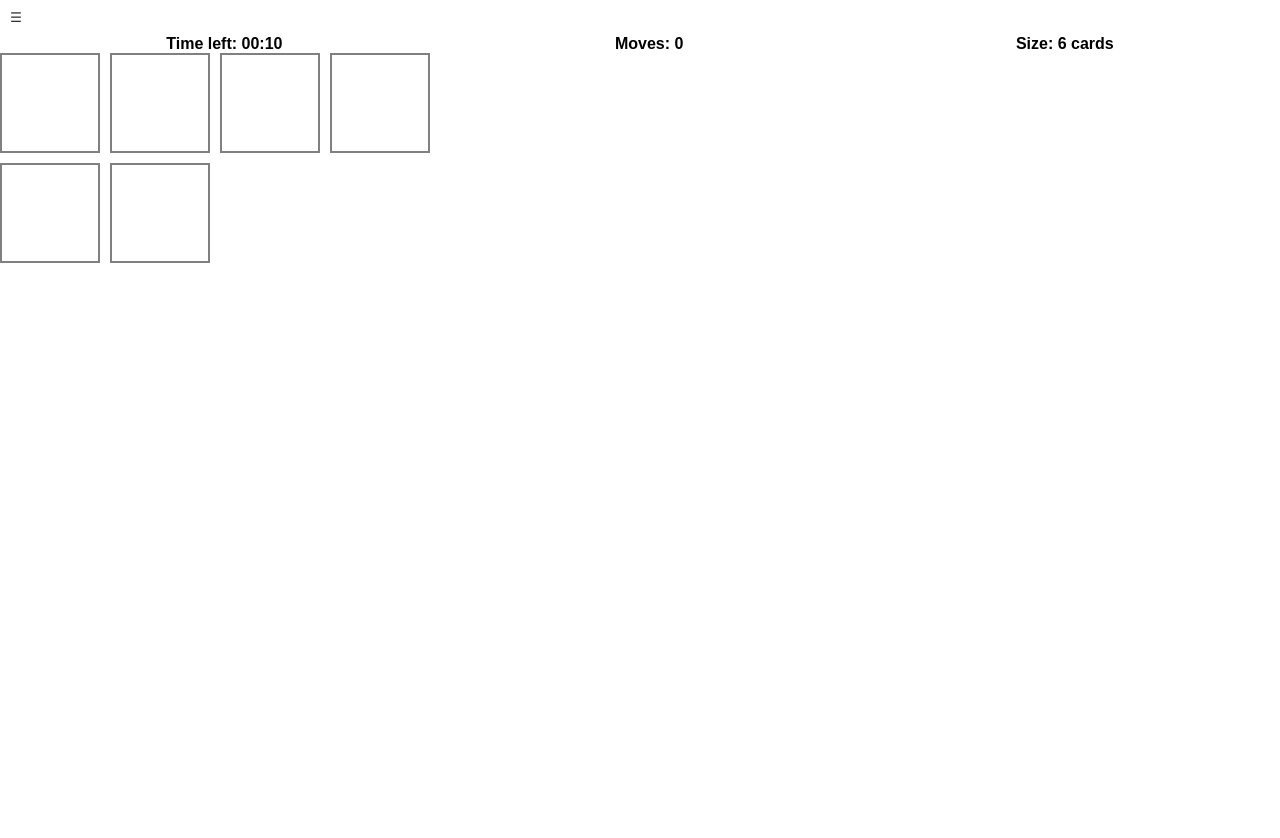
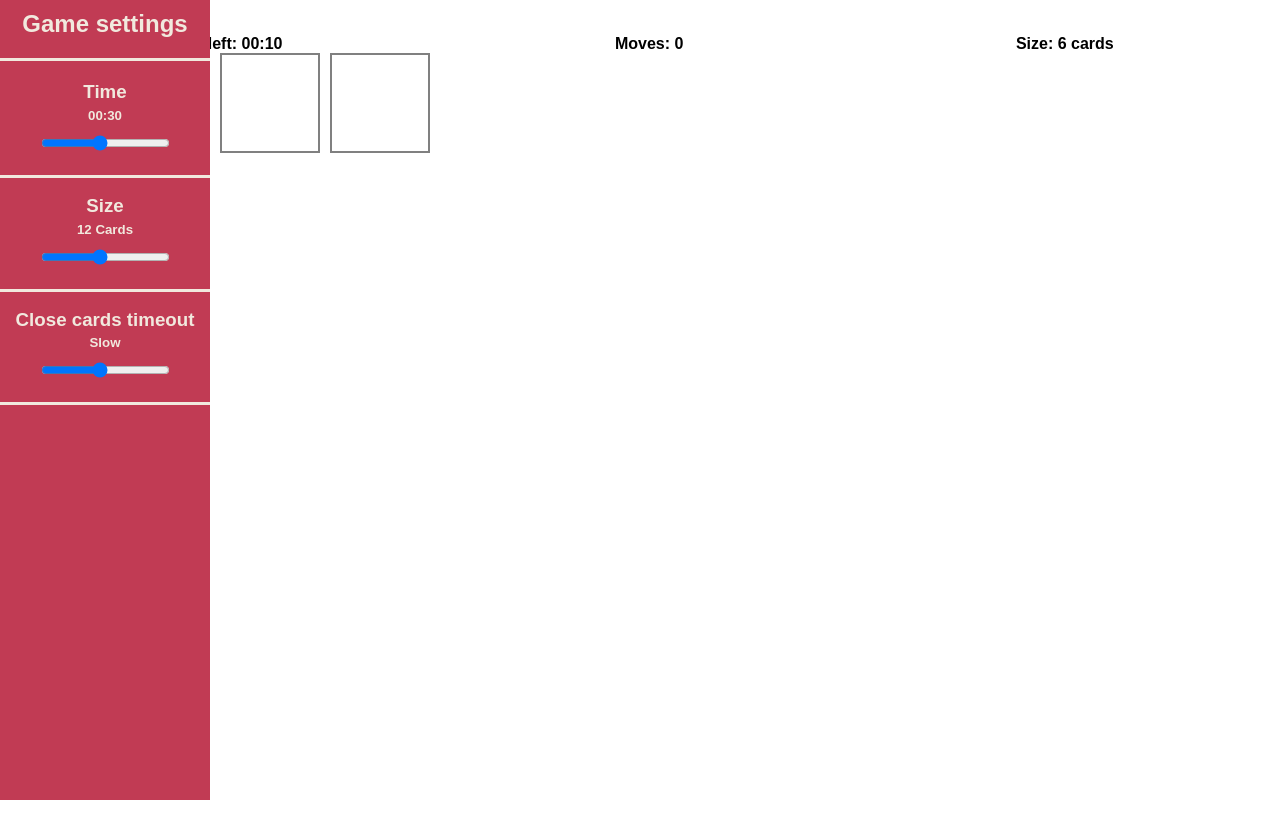
Before and after one commit to Michael-Uzan/memory-game, a plain HTML site: page index.html in a window 1280 px wide. Drawn offline with Linux system fonts and the light colour scheme.

Commit message:
styling the settings bar

```diff
--- a/assets/styles/basics/base.css
+++ b/assets/styles/basics/base.css
@@ -23,7 +23,7 @@ h3,
 h4,
 h5,
 h6 {
-    margin: 0 0 0.5rem;
+    margin: 0 0 0.3rem;
 }
 
 h1 {
--- a/assets/styles/cmps/settings.css
+++ b/assets/styles/cmps/settings.css
@@ -4,13 +4,34 @@
         left: 0;
         flex-direction: column;
         min-width: 210px;
-        background-color: #4366a2d7;
+        background-color: var(--clr10);
         height: 100vh;
         box-shadow: 0px 0px 0px transparent;
-        transform: translateX(-100%);
-        /* transform: translateX(0); */
+        /* transform: translateX(-100%); */
+        transform: translateX(0);
         transition: transform 0.6s;
         z-index: 2;
+        color: var(--clr11);
+}
+
+.settings h1{
+    padding-top: 10px ;
+    margin-bottom: 20px;
+}
+
+.settings h5{
+    margin-bottom: 10px;
+}
+
+.settings li {
+    padding-bottom: 20px;
+    margin-bottom: 20px;
+    box-shadow: 0px 3px 0px 0px;
+}
+
+.settings li:first-child{
+    border-top: 3px solid ;
+    padding-top: 20px;
 }
 
 body.settings-open .settings {
--- a/assets/styles/setup/variables.css
+++ b/assets/styles/setup/variables.css
@@ -18,5 +18,5 @@
     --clr8: #68a1bd;
     --clr9: #ff2d8a;
     --clr10: #c13b54;
-    --clr11: #ffaa2b;
+    --clr11: #f1e9de;
 }
--- a/index.html
+++ b/index.html
@@ -20,11 +20,24 @@
         </ul>
     </header>
 
-    <aside class="settings">
-        <ul class="clean-list">
-            <li>Time</li>
-            <li>Size</li>
-            <li>Close Cards</li>
+    <aside class="settings tac">
+        <h1>Game settings</h1>
+        <ul class="settings-bar clean-list">
+            <li>
+                <h3>Time</h3>
+                <h5>00:30</h5>
+                <input type="range" min="10" max="120" value="60" step="5">
+            </li>
+            <li>
+                <h3>Size</h3>
+                <h5>12 Cards</h5>
+                <input type="range" min="10" max="120" value="60" step="5">
+            </li>
+            <li>
+                <h3>Close cards timeout</h3>
+                <h5>Slow</h5>
+                <input type="range" min="10" max="120" value="60" step="5">
+            </li>
         </ul>
     </aside>
     <div class="settings-screen" onclick="onToggleSettings()"></div>
```
